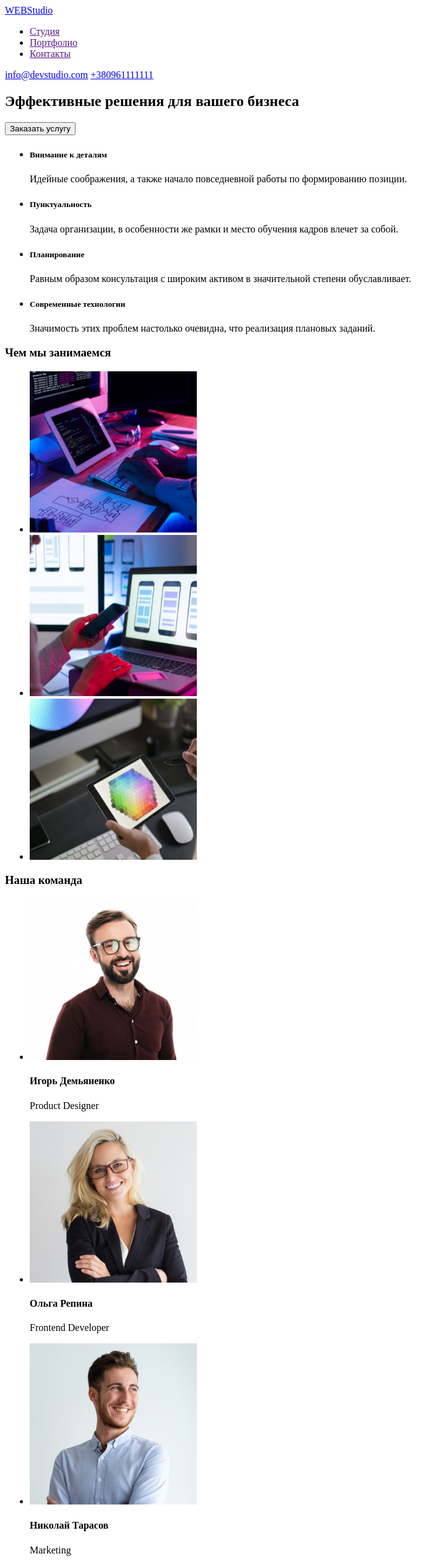
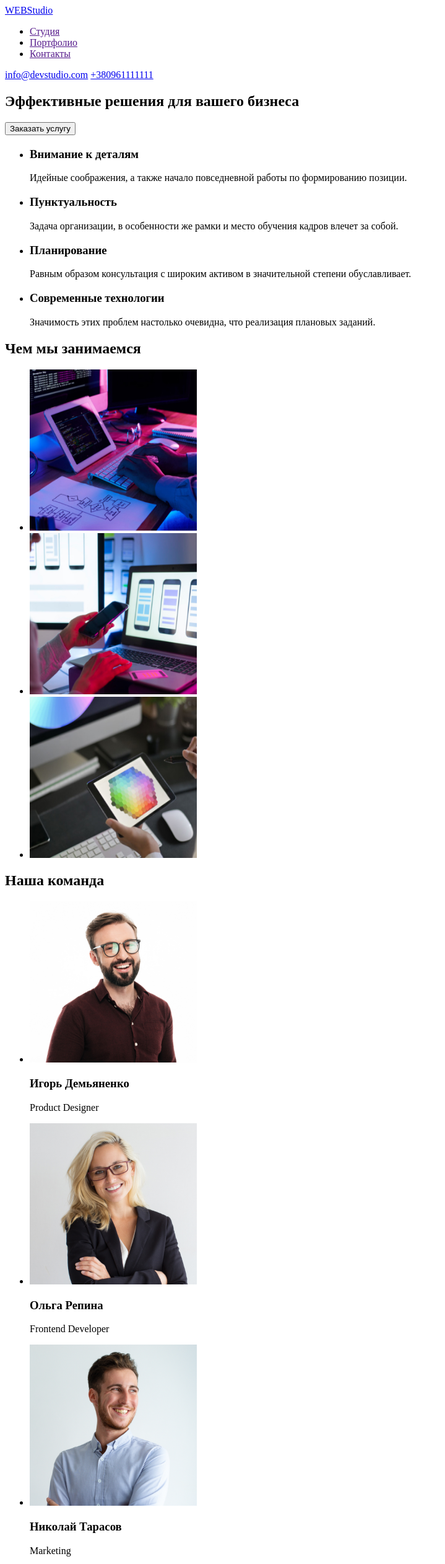
Before and after one commit to Pidlis2/goit-markup-hw-011, a plain HTML site: page index.html in a window 1280 px wide. Shown: the top 2523 px of the page at 62% size, without its empty margins (0-719 px from the left). Drawn offline with Linux system fonts and the light colour scheme.

Commit message:
Update index.html

```diff
--- a/index.html
+++ b/index.html
@@ -35,30 +35,33 @@
   </section>
   <!--skills-->
   <section>
+    <h2>
+      <!--hidenn title-->
+    </h2>
     <ul>
       <li>
-        <h5>Внимание к деталям</h5>
+        <h3>Внимание к деталям</h3>
         <p>Идейные соображения, а также начало повседневной работы по формированию позиции.</p>
       </li>
       <li>
-        <h5>Пунктуальность</h5>
+        <h3>Пунктуальность</h3>
         <p>Задача организации, в особенности же рамки и место обучения кадров влечет за собой.</p>
       </li>
       <li>
-        <h5>Планирование</h5>
+        <h3>Планирование</h3>
         <p>Равным образом консультация с широким активом в значительной степени обуславливает.</p>
       </li>
       <li>
-        <h5>Современные технологии</h5>
+        <h3>Современные технологии</h3>
         <p>Значимость этих проблем настолько очевидна, что реализация плановых заданий.</p>
       </li>
     </ul>
   </section>
   <!--what_we_do-->
   <section>
-    <h3>
+    <h2>
       Чем мы занимаемся
-    </h3>
+    </h2>
     <ul>
       <li><img width="270" height="260" src="./images/our_work/img.jpg" alt="Создание проекта"></li>
       <li><img width="270" height="260" src="./images/our_work/img1.jpg" alt="Оптимизация проекта"></li>
@@ -69,41 +72,41 @@
   <!--Our_team-->
 
   <section>
-    <h3>
+    <h2>
       Наша команда
-    </h3>
+    </h2>
     <ul>
       <li>
         <img width="270" height="260" src="./images/team/img.jpg" alt="Игорь Демьяненко">
-        <p>
-        <h4>Игорь Демьяненко</h4>
-        </p>
+
+        <h3>Игорь Демьяненко</h3>
+
         <p lang="en">Product Designer</p>
-        </img>
+
       </li>
       <li>
         <img width="270" height="260" src="./images/team/img1.jpg" alt="Ольга Репина">
-        <p>
-        <h4>Ольга Репина</h4>
-        </p>
+
+        <h3>Ольга Репина</h3>
+
         <p lang="en">Frontend Developer</p>
-        </img>
+
       </li>
       <li>
         <img width="270" height="260" src="./images/team/img2.jpg" alt="Николай Тарасов">
-        <p>
-        <h4>Николай Тарасов</h4>
-        </p>
+
+        <h3>Николай Тарасов</h3>
+
         <p lang="en">Marketing</p>
-        </img>
+
       </li>
       <li>
         <img width="270" height="260" src="./images/team/img3.jpg" alt="Михаил Ермаков">
-        <p>
-        <h4>Михаил Ермаков</h4>
-        </p>
+
+        <h3>Михаил Ермаков</h3>
+
         <p lang="en">UI Designer</p>
-        </img>
+
       </li>
     </ul>
   </section>
```
